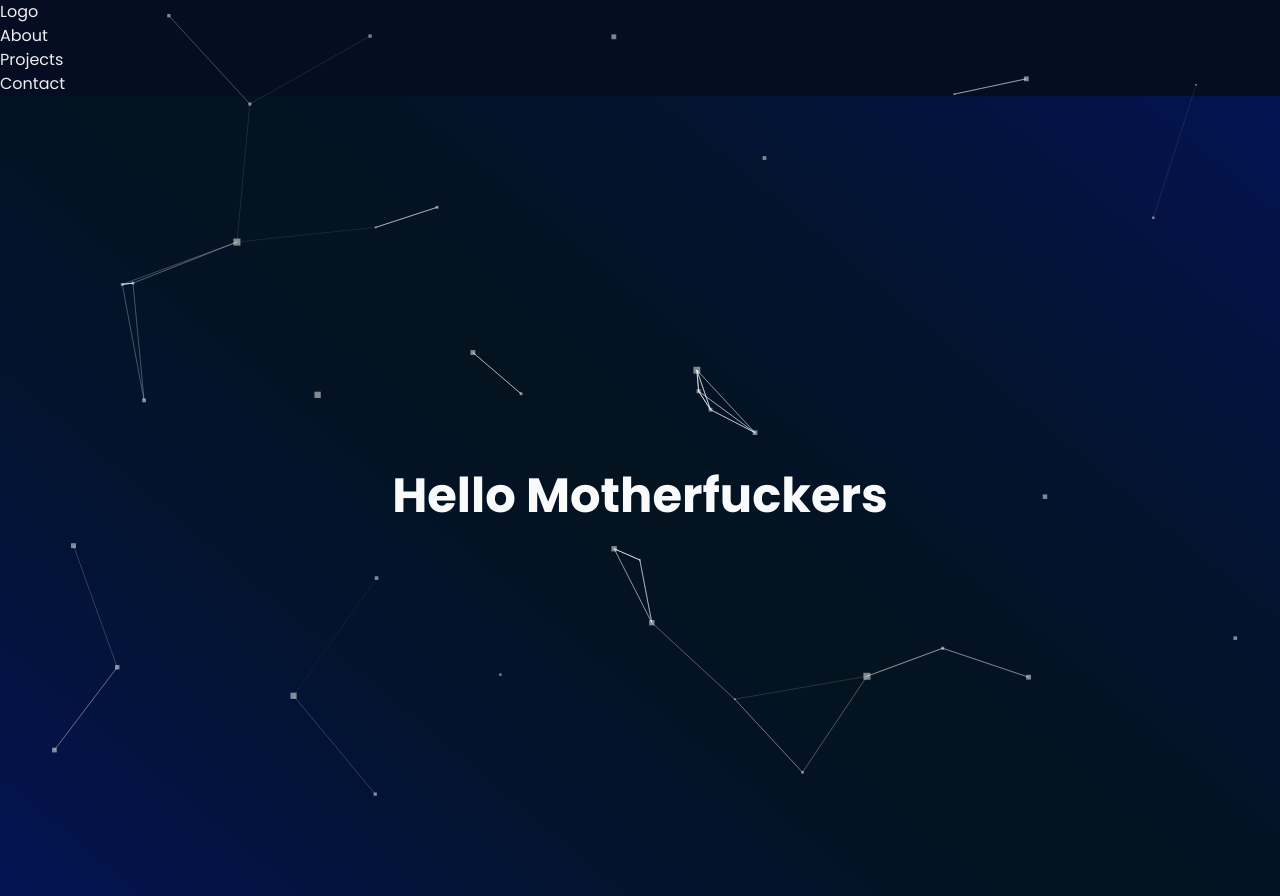
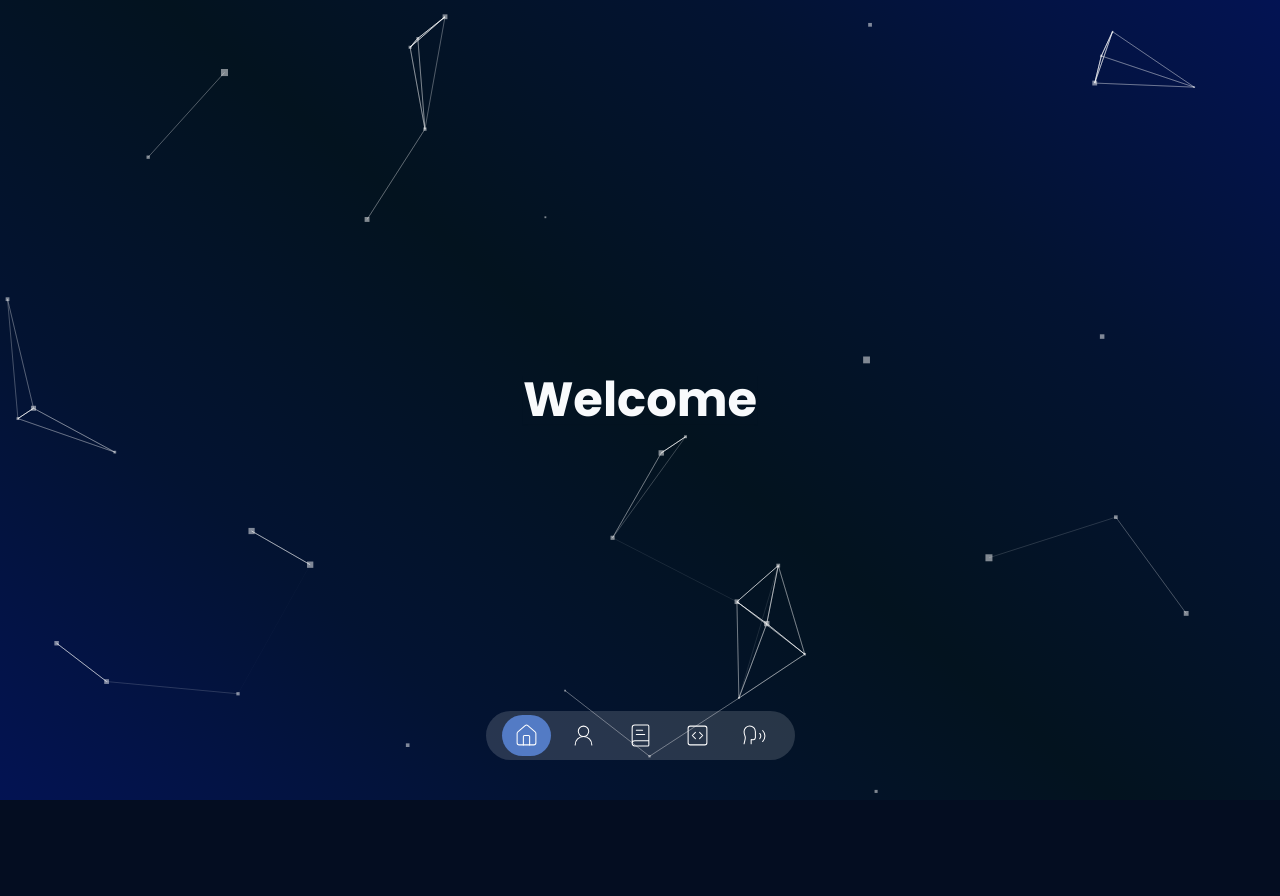
Before and after one commit to FedericoLGaitan/PortfolioWeb, a Next.js app in the folder front/: page / in a window 1280 px wide. After the commit the page ends 800 px from the top, so only its background shows below. Built offline with nearby package versions, Linux system fonts and the light colour scheme.

Commit message:
agregue animaciones y navbar

```diff
--- a/front/package.json
+++ b/front/package.json
@@ -11,6 +11,7 @@
   "dependencies": {
     "@tsparticles/react": "^3.0.0",
     "@tsparticles/slim": "^3.7.1",
+    "framer-motion": "^11.13.3",
     "lucide-react": "^0.468.0",
     "next": "15.0.4",
     "react": "^19.0.0",
--- a/front/src/app/page.tsx
+++ b/front/src/app/page.tsx
@@ -5,7 +5,7 @@ export default function Home() {
     <main>
       <div className="flex items-center justify-center min-h-[100vh] h-full bg-no-repeat bg-gradient-cover">
         <CoverParticles/>
-        <h1 className="text-5xl font-extrabold text-slate-50 shadow-sm">Hello Motherfuckers</h1>
+        <h1 className="text-5xl font-extrabold text-slate-50 shadow-sm">Welcome</h1>
       </div>
     </main>
   );
--- a/front/src/components/navbar.tsx
+++ b/front/src/components/navbar.tsx
@@ -1,24 +1,28 @@
+"use client"
 import React from 'react';
 import  Link  from 'next/link';
+import { itemsNavbar } from '@/helpers/data';
+import { usePathname } from 'next/navigation';
+import MotionTransition from './transition-component';
 
 const Navbar: React.FC = () => {
+    const pathname = usePathname();
     return (
-        <nav className="navbar">
-            <div className="navbar-logo">
-                <Link href="/">Logo</Link>
-            </div>
-            <ul className="navbar-links">
-                <li>
-                    <Link href="/about">About</Link>
-                </li>
-                <li>
-                    <Link href="/projects">Projects</Link>
-                </li>
-                <li>
-                    <Link href="/contact">Contact</Link>
-                </li>
-            </ul>
-        </nav>
+        <MotionTransition position="right" className="fixed z-40 flex flex-col items-center justify-center w-full mx-auto h-max bottom-10">
+           <nav>
+               <div className='flex intems-center justify-center gap-2 px-4 py-1 rounded-full bg-white/15 background-blur-sm'>
+                  {itemsNavbar.map((item) => (
+                    <div key={item.id}
+                    className={`px-1 py-1 lg:px-3 lg:py-2 transition duration-150 rounded-full cursor-pointer
+                     hover:bg-secondary ${pathname === item.link && "bg-secondary"}`}>
+                        <Link href={item.link}>
+                                {item.icon}
+                        </Link>
+                    </div>
+                  ))}
+               </div>
+            </nav>
+        </MotionTransition>
     );
 };
 
--- /dev/null
+++ b/front/src/components/transition-component.tsx
@@ -0,0 +1,28 @@
+"use client"
+
+import React from 'react'
+import {motion} from 'framer-motion'
+import { fadeIn } from '@/utils/motion-transition'
+
+interface MotionTransitionProps {
+    children: React.ReactNode
+    position: "right" | "bottom"
+    className?: string
+}
+
+const MotionTransition = (props: MotionTransitionProps) => {
+   const { children, position, className} = props
+  return (
+    <motion.div
+     variants={fadeIn(position)}
+     initial="hidden"
+     animate="visible"
+     exit="hidden"
+     className={className}
+     >
+        {children}
+    </motion.div>
+  )
+}
+
+export default MotionTransition
--- a/front/src/helpers/data.tsx
+++ b/front/src/helpers/data.tsx
@@ -1,4 +1,4 @@
-import { BookText, CodeSquare, HomeIcon, UserRound, Linkedin, Twitter, Rss, Twitch, Youtube, Crop, Pencil, Computer, Book, Rocket, Speech, TwitterIcon } from "lucide-react";
+import { BookText, CodeSquare, HomeIcon, UserRound, Linkedin, Twitter, Rss, Twitch, Youtube, Crop, Pencil, Computer, Book, Rocket, Speech } from "lucide-react";
 
 export const socialNetworks = [
     {
@@ -33,13 +33,13 @@ export const itemsNavbar = [
     {
         id: 1,
         title: "Home",
-        icon: <HomeIcon size={25} color="#fff" strokeWidth={1} />,
+        icon: <HomeIcon size={25} color="#fefefe" strokeWidth={1} />,
         link: "/",
     },
     {
         id: 2,
         title: "User",
-        icon: <UserRound size={25} color="#fff" strokeWidth={1} />,
+        icon: <UserRound size={25} color="#fefefe" strokeWidth={1} />,
         link: "/about-me",
     },
     {
@@ -51,13 +51,13 @@ export const itemsNavbar = [
     {
         id: 4,
         title: "Target",
-        icon: <CodeSquare size={25} color="#fff" strokeWidth={1} />,
+        icon: <CodeSquare size={25} color="#fefefe" strokeWidth={1} />,
         link: "/portfolio",
     },
     {
         id: 5,
-        title: "Home",
-        icon: <Speech size={25} color="#fff" strokeWidth={1} />,
+        title: "Testimonials",
+        icon: <Speech size={25} color="#fefefe" strokeWidth={1} />,
         link: "/testimonials",
     },
 ];
--- /dev/null
+++ b/front/src/utils/motion-transition.tsx
@@ -0,0 +1,45 @@
+export const transitionVariantsPage = {
+    initial: {
+        x: "100%",
+        width: "100%",
+    },
+
+    animate: {
+        x: '0%',
+        width: "0%",
+    },
+
+    exit: {
+        x:["0%", "100%"],
+        width:["0%", "100%"],
+    }
+}
+
+
+export const fadeIn = (position: string) => {
+    return {
+        visible: {
+            opacity: 1,
+            x: 0,
+            y:0,
+            transition: {
+                duration: 1.4,
+                delay: 0.5,
+                easy: [0.25, 0.25, 0.25, 0.75],
+                type: "tween",
+            },
+        },
+        hidden: {
+            opacity: 0,
+            x: position === "bottom" ? -80 : 0,
+            y: position === "right " ? 80 : 0,
+            transition: {
+                duration: 1.4,
+                delay: 0.5,
+                easy: [0.25, 0.25, 0.25, 0.75],
+                type: "tween",
+            },
+        }
+
+    }
+}
```
Also changed, not shown: 1 other file (tests, documents, lock files or other folders).
